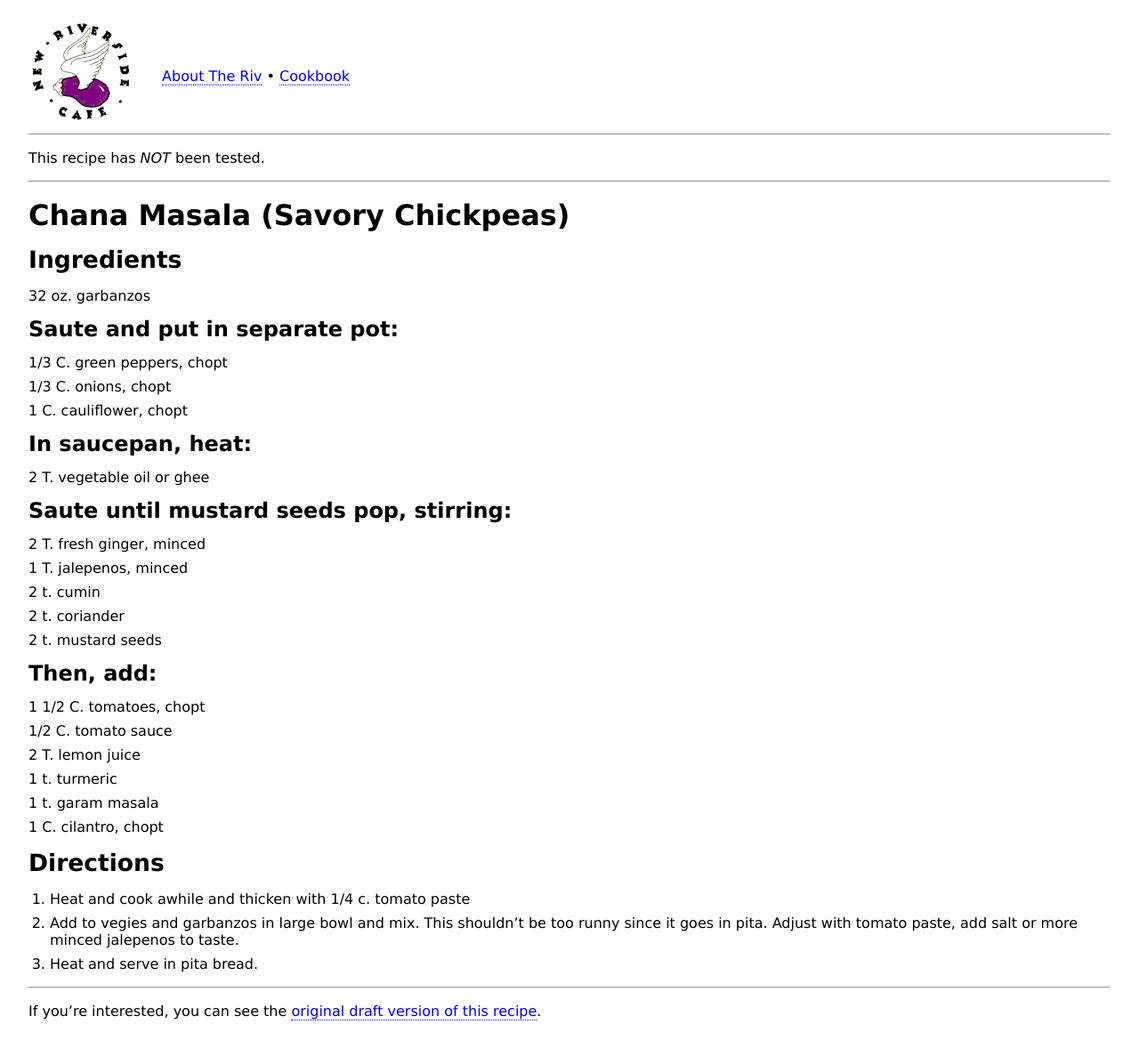
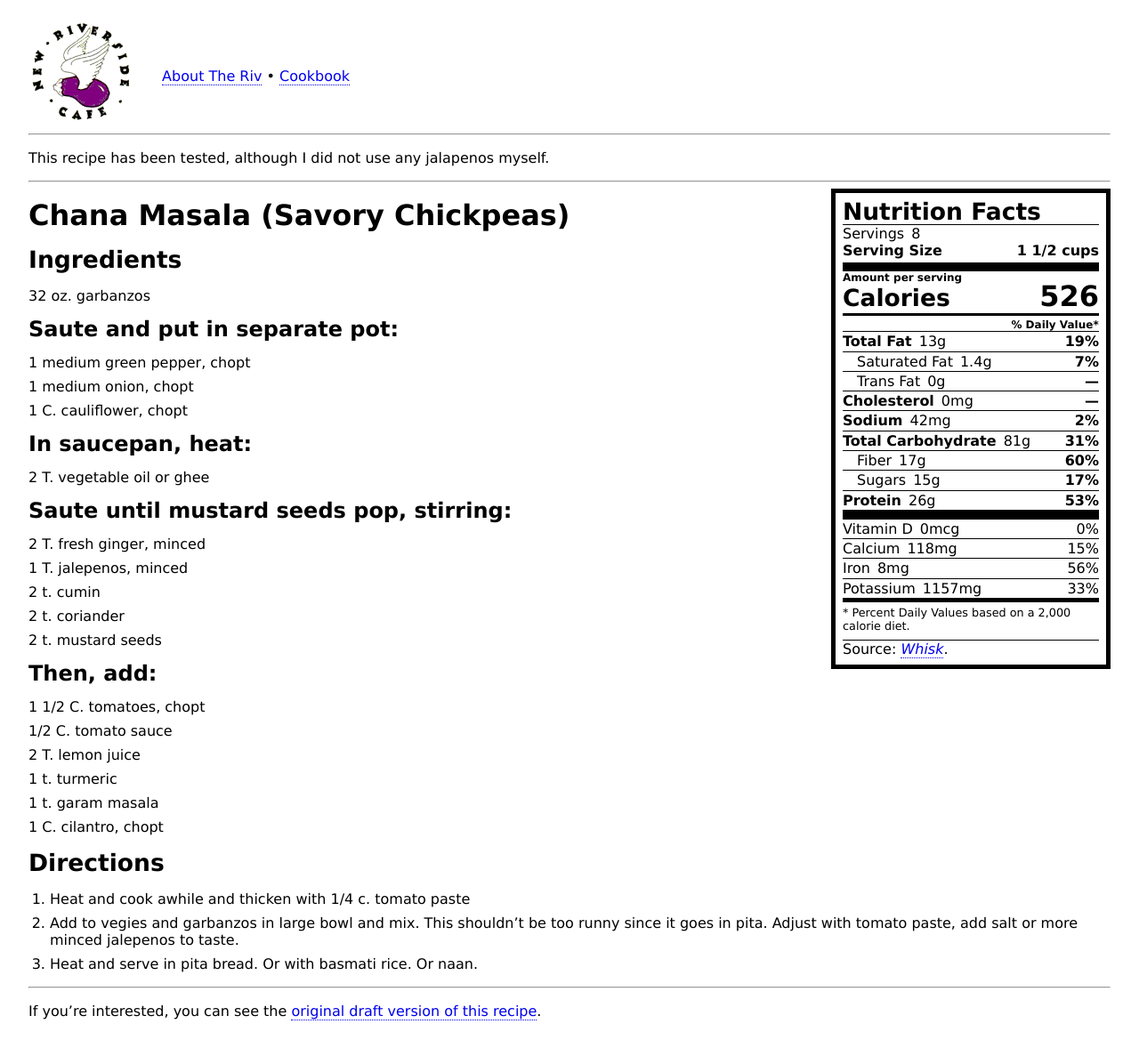
Before and after one commit to mlibby/newriversidecafe.com, a Jekyll site: the page built from cookbook/main_dish/chana_masala.html, in a window 1280 px wide. Shown: the whole page at 89% size. Built offline with Jekyll 4.4.1, drawn with Linux system fonts in a browser that asks for light colours.

Commit message:
update chana masala

```diff
--- a/cookbook/main_dish/chana_masala.html
+++ b/cookbook/main_dish/chana_masala.html
@@ -5,11 +5,10 @@
 ---
 <hr>
 <p>
-  This recipe has <em>NOT</em> been tested.
+  This recipe has been tested, although I did not use any jalapenos myself.
 </p>
 <hr>
 <h1>Chana Masala (Savory Chickpeas)</h1>
-
 <h2>Ingredients</h2>
 <ul>
   <li>
@@ -19,10 +18,10 @@
 <h3>Saute and put in separate pot:</h3>
 <ul>
   <li>
-    1/3 C. green peppers, chopt
+    1 medium green pepper, chopt
   </li>
   <li>
-    1/3 C. onions, chopt
+    1 medium onion, chopt
   </li>
   <li>
     1 C. cauliflower, chopt
@@ -81,16 +80,100 @@
   </li>
   <li>
     Add to vegies and garbanzos in large bowl and mix. This shouldn’t be too
-    runny
-    since it goes in pita. Adjust with tomato paste, add salt or more minced
-    jalepenos to taste.
+    runny since it goes in pita. Adjust with tomato paste, add salt or more
+    minced jalepenos to taste.
   </li>
   <li>
-    Heat and serve in pita bread.
+    Heat and serve in pita bread. Or with basmati rice. Or naan.
   </li>
 </ol>
 
-
+<aside class='nutrition'>
+  <h2>Nutrition Facts</h2>
+  <dl>
+    <dt class='servings'>Servings</dt>
+    <dd class='servings'>8</dd>
+    <dt class='serving-size'>Serving Size</dt>
+    <dd class='serving-size'>1 1/2 cups</dd>
+    <dt class='calories'>Calories</dt>
+    <dd class='calories'>
+      <span class='amount'>526</span>
+      <span class='dv'>26%</span>
+    </dd>
+    <dt class='total'>Total Fat</dt>
+    <dd class='total'>
+      <span class='amount'>13g</span>
+      <span class='dv'>19%</span>
+    </dd>
+    <dt class='sub'>Saturated Fat</dt>
+    <dd class='sub'>
+      <span class='amount'>1.4g</span>
+      <span class='dv'>7%</span>
+    </dd>
+    <dt class='sub'>Trans Fat</dt>
+    <dd class='sub'>
+      <span class='amount'>0g</span>
+      <span class='dv'>&mdash;</span>
+    </dd>
+    <dt class='total'>Cholesterol</dt>
+    <dd class='total'>
+      <span class='amount'>0mg</span>
+      <span class='dv'>&mdash;</span>
+    </dd>
+    <dt class='total'>Sodium</dt>
+    <dd class='total'>
+      <span class='amount'>42mg</span>
+      <span class='dv'>2%</span>
+    </dd>
+    <dt class='total'>Total Carbohydrate</dt>
+    <dd class='total'>
+      <span class='amount'>81g</span>
+      <span class='dv'>31%</span>
+    </dd>
+    <dt class='sub'>Fiber</dt>
+    <dd class='sub'>
+      <span class='amount'>17g</span>
+      <span class='dv'>60%</span>
+    </dd>
+    <dt class='sub'>Sugars</dt>
+    <dd class='sub'>
+      <span class='amount'>15g</span>
+      <span class='dv'>17%</span>
+    </dd>
+    <dt class='total'>Protein</dt>
+    <dd class='total'>
+      <span class='amount'>26g</span>
+      <span class='dv'>53%</span>
+    </dd>
+    <dt class='vitamin first'>Vitamin D</dt>
+    <dd class='vitamin first'>
+      <span class='amount'>0mcg</span>
+      <span class='dv'>0%</span>
+    </dd>
+    <dt class='vitamin'>Calcium</dt>
+    <dd class='vitamin'>
+      <span class='amount'>118mg</span>
+      <span class='dv'>15%</span>
+    </dd>
+    <dt class='vitamin'>Iron</dt>
+    <dd class='vitamin'>
+      <span class='amount'>8mg</span>
+      <span class='dv'>56%</span>
+    </dd>
+    <dt class='vitamin last'>Potassium</dt>
+    <dd class='vitamin last'>
+      <span class='amount'>1157mg</span>
+      <span class='dv'>33%</span>
+    </dd>
+  </dl>
+  <p class='footnote'>
+    * Percent Daily Values based on a 2,000 calorie diet.
+  </p>
+  <p class='source'>
+    Source: <cite><a
+        href="https://my.whisk.com/recipes/107ba089edcc24d48f2bc710a104215c7a5">Whisk</a></cite>.
+  </p>
+</aside>
 <hr>
 <p>If you’re interested, you can see the <a
     href="/cookbook/main_dish/chickpea_roti_orig">original draft version of this
--- a/docs/feed.xml
+++ b/docs/feed.xml
@@ -1,4 +1,4 @@
-<?xml version="1.0" encoding="utf-8"?><feed xmlns="http://www.w3.org/2005/Atom" ><generator uri="https://jekyllrb.com/" version="4.2.0">Jekyll</generator><link href="/feed.xml" rel="self" type="application/atom+xml" /><link href="/" rel="alternate" type="text/html" /><updated>2021-03-27T15:33:43-05:00</updated><id>/feed.xml</id><title type="html">New Riverside Cafe</title><subtitle>Site to archive information about the New Riverside Cafe,  especially recipes and the cookbook.</subtitle><entry><title type="html">Welcome to Jekyll!</title><link href="/jekyll/update/2021/03/22/welcome-to-jekyll.html" rel="alternate" type="text/html" title="Welcome to Jekyll!" /><published>2021-03-22T15:14:21-05:00</published><updated>2021-03-22T15:14:21-05:00</updated><id>/jekyll/update/2021/03/22/welcome-to-jekyll</id><content type="html" xml:base="/jekyll/update/2021/03/22/welcome-to-jekyll.html">&lt;p&gt;You’ll find this post in your &lt;code class=&quot;language-plaintext highlighter-rouge&quot;&gt;_posts&lt;/code&gt; directory. Go ahead and edit it and re-build the site to see your changes. You can rebuild the site in many different ways, but the most common way is to run &lt;code class=&quot;language-plaintext highlighter-rouge&quot;&gt;jekyll serve&lt;/code&gt;, which launches a web server and auto-regenerates your site when a file is updated.&lt;/p&gt;
+<?xml version="1.0" encoding="utf-8"?><feed xmlns="http://www.w3.org/2005/Atom" ><generator uri="https://jekyllrb.com/" version="4.2.0">Jekyll</generator><link href="/feed.xml" rel="self" type="application/atom+xml" /><link href="/" rel="alternate" type="text/html" /><updated>2021-03-30T12:26:46-05:00</updated><id>/feed.xml</id><title type="html">New Riverside Cafe</title><subtitle>Site to archive information about the New Riverside Cafe,  especially recipes and the cookbook.</subtitle><entry><title type="html">Welcome to Jekyll!</title><link href="/jekyll/update/2021/03/22/welcome-to-jekyll.html" rel="alternate" type="text/html" title="Welcome to Jekyll!" /><published>2021-03-22T15:14:21-05:00</published><updated>2021-03-22T15:14:21-05:00</updated><id>/jekyll/update/2021/03/22/welcome-to-jekyll</id><content type="html" xml:base="/jekyll/update/2021/03/22/welcome-to-jekyll.html">&lt;p&gt;You’ll find this post in your &lt;code class=&quot;language-plaintext highlighter-rouge&quot;&gt;_posts&lt;/code&gt; directory. Go ahead and edit it and re-build the site to see your changes. You can rebuild the site in many different ways, but the most common way is to run &lt;code class=&quot;language-plaintext highlighter-rouge&quot;&gt;jekyll serve&lt;/code&gt;, which launches a web server and auto-regenerates your site when a file is updated.&lt;/p&gt;
 
 &lt;p&gt;Jekyll requires blog post files to be named according to the following format:&lt;/p&gt;
 
```
Also changed, not shown: docs/cookbook/main_dish/chana_masala/index.html (+92 -9 lines), docs/browserconfig.xml (line endings or trailing spaces).
